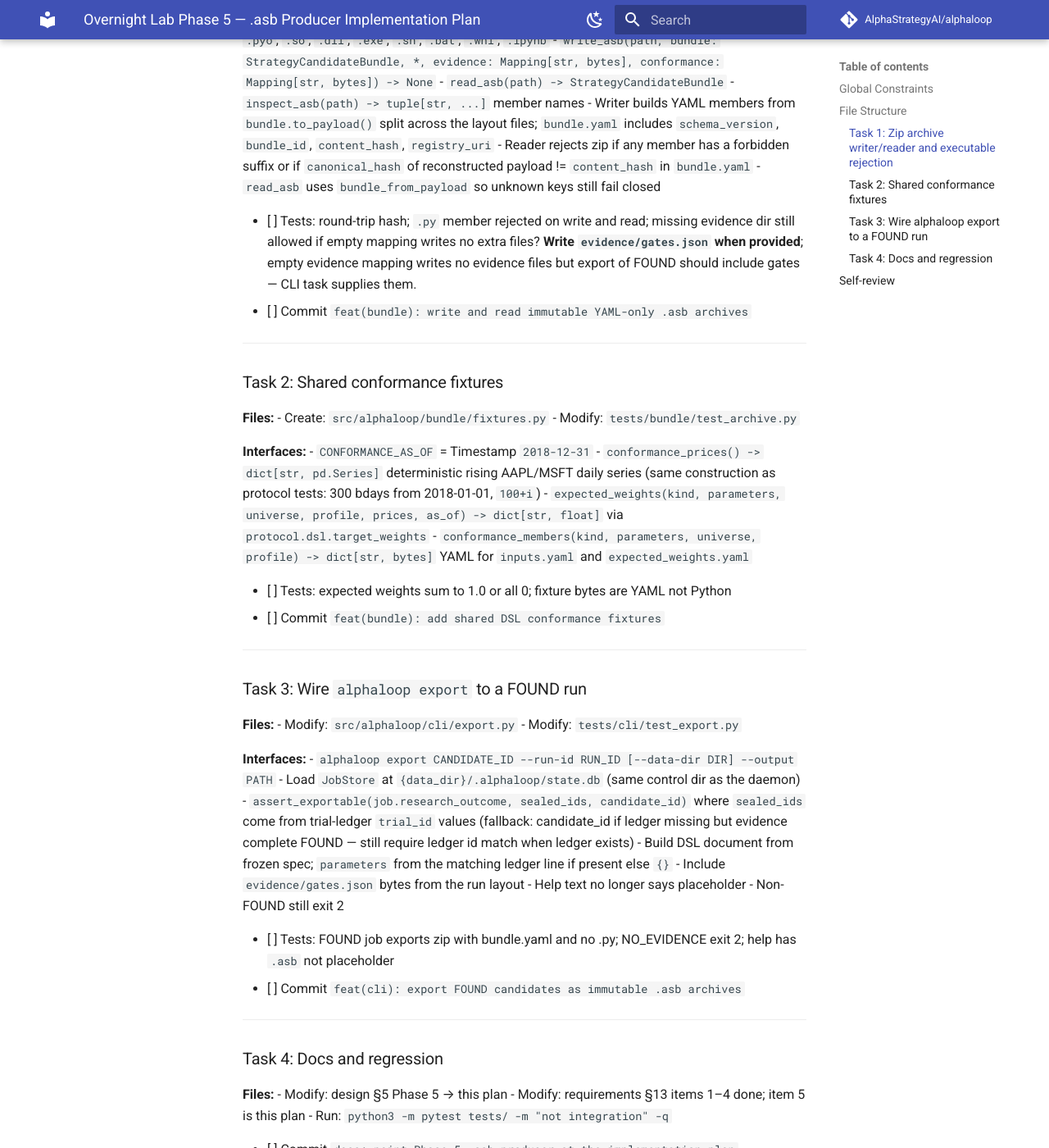
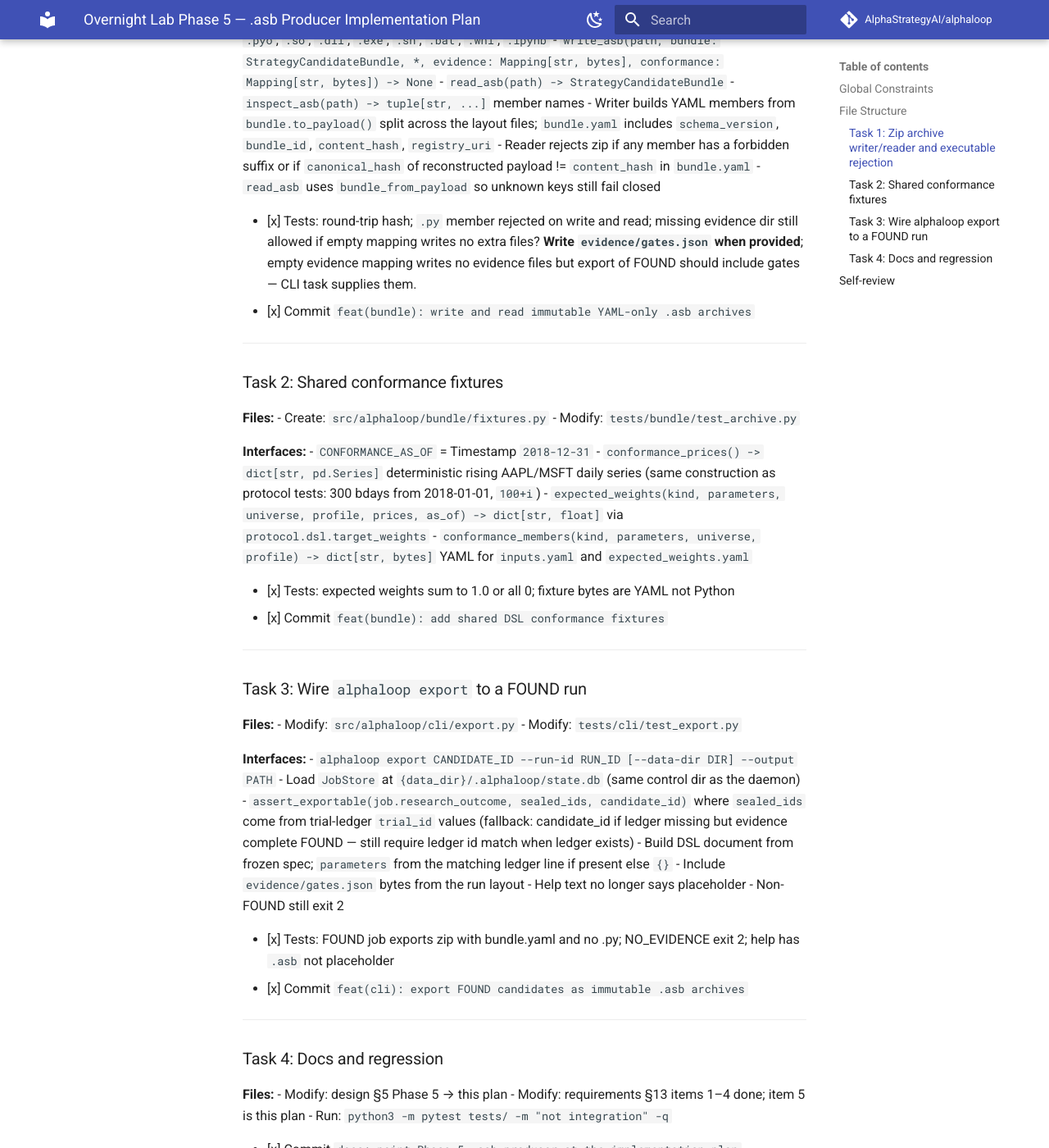
Before and after one commit to AlphaStrategyAI/alphaloop, an MkDocs documentation site: the page built from docs/superpowers/plans/2026-08-19-overnight-lab-phase5-asb.md, in a window 1280 px wide and 1400 px high, scrolled down 1583 px. Shown: the whole window at 82% size. Built offline with MkDocs 1.6.1 and Material for MkDocs 9.7.7, drawn with Linux system fonts in a browser that asks for light colours; comment, search, counter and statistics services are not loaded; some of the changed text lies outside the part shown.

```diff
--- a/docs/superpowers/plans/2026-08-19-overnight-lab-phase5-asb.md
+++ b/docs/superpowers/plans/2026-08-19-overnight-lab-phase5-asb.md
@@ -1,6 +1,6 @@
 # Overnight Lab Phase 5 — `.asb` Producer Implementation Plan
 
-> **For agentic workers:** REQUIRED SUB-SKILL: Use superpowers:subagent-driven-development (recommended) or superpowers:executing-plans to implement this plan task-by-task. Steps use checkbox (`- [ ]`) syntax for tracking.
+> **For agentic workers:** REQUIRED SUB-SKILL: Use superpowers:subagent-driven-development (recommended) or superpowers:executing-plans to implement this plan task-by-task. Steps use checkbox (`- [x]`) syntax for tracking.
 
 **Goal:** Replace the Phase-1 export placeholder with an immutable `.asb` zip that a future AlphaStrategy consumer can load as YAML/DSL data only.
 
@@ -48,8 +48,8 @@
 - Reader rejects zip if any member has a forbidden suffix or if `canonical_hash` of reconstructed payload != `content_hash` in `bundle.yaml`
 - `read_asb` uses `bundle_from_payload` so unknown keys still fail closed
 
-- [ ] Tests: round-trip hash; `.py` member rejected on write and read; missing evidence dir still allowed if empty mapping writes no extra files? **Write `evidence/gates.json` when provided**; empty evidence mapping writes no evidence files but export of FOUND should include gates — CLI task supplies them.
-- [ ] Commit `feat(bundle): write and read immutable YAML-only .asb archives`
+- [x] Tests: round-trip hash; `.py` member rejected on write and read; missing evidence dir still allowed if empty mapping writes no extra files? **Write `evidence/gates.json` when provided**; empty evidence mapping writes no evidence files but export of FOUND should include gates — CLI task supplies them.
+- [x] Commit `feat(bundle): write and read immutable YAML-only .asb archives`
 
 ---
 
@@ -65,8 +65,8 @@
 - `expected_weights(kind, parameters, universe, profile, prices, as_of) -> dict[str, float]` via `protocol.dsl.target_weights`
 - `conformance_members(kind, parameters, universe, profile) -> dict[str, bytes]` YAML for `inputs.yaml` and `expected_weights.yaml`
 
-- [ ] Tests: expected weights sum to 1.0 or all 0; fixture bytes are YAML not Python
-- [ ] Commit `feat(bundle): add shared DSL conformance fixtures`
+- [x] Tests: expected weights sum to 1.0 or all 0; fixture bytes are YAML not Python
+- [x] Commit `feat(bundle): add shared DSL conformance fixtures`
 
 ---
 
@@ -85,8 +85,8 @@
 - Help text no longer says placeholder
 - Non-FOUND still exit 2
 
-- [ ] Tests: FOUND job exports zip with bundle.yaml and no .py; NO_EVIDENCE exit 2; help has `.asb` not placeholder
-- [ ] Commit `feat(cli): export FOUND candidates as immutable .asb archives`
+- [x] Tests: FOUND job exports zip with bundle.yaml and no .py; NO_EVIDENCE exit 2; help has `.asb` not placeholder
+- [x] Commit `feat(cli): export FOUND candidates as immutable .asb archives`
 
 ---
 
@@ -97,7 +97,7 @@
 - Modify: requirements §13 items 1–4 done; item 5 is this plan
 - Run: `python3 -m pytest tests/ -m "not integration" -q`
 
-- [ ] Commit `docs: point Phase 5 .asb producer at the implementation plan`
+- [x] Commit `docs: point Phase 5 .asb producer at the implementation plan`
 
 ---
 
```
Also changed, not shown: docs/cli.md (+19 -0 lines), docs/design/overnight-research-lab-refactor.md (+3 -0 lines), docs/requirements/product-positioning-requirements.md (+5 -2 lines), 1 other file.
